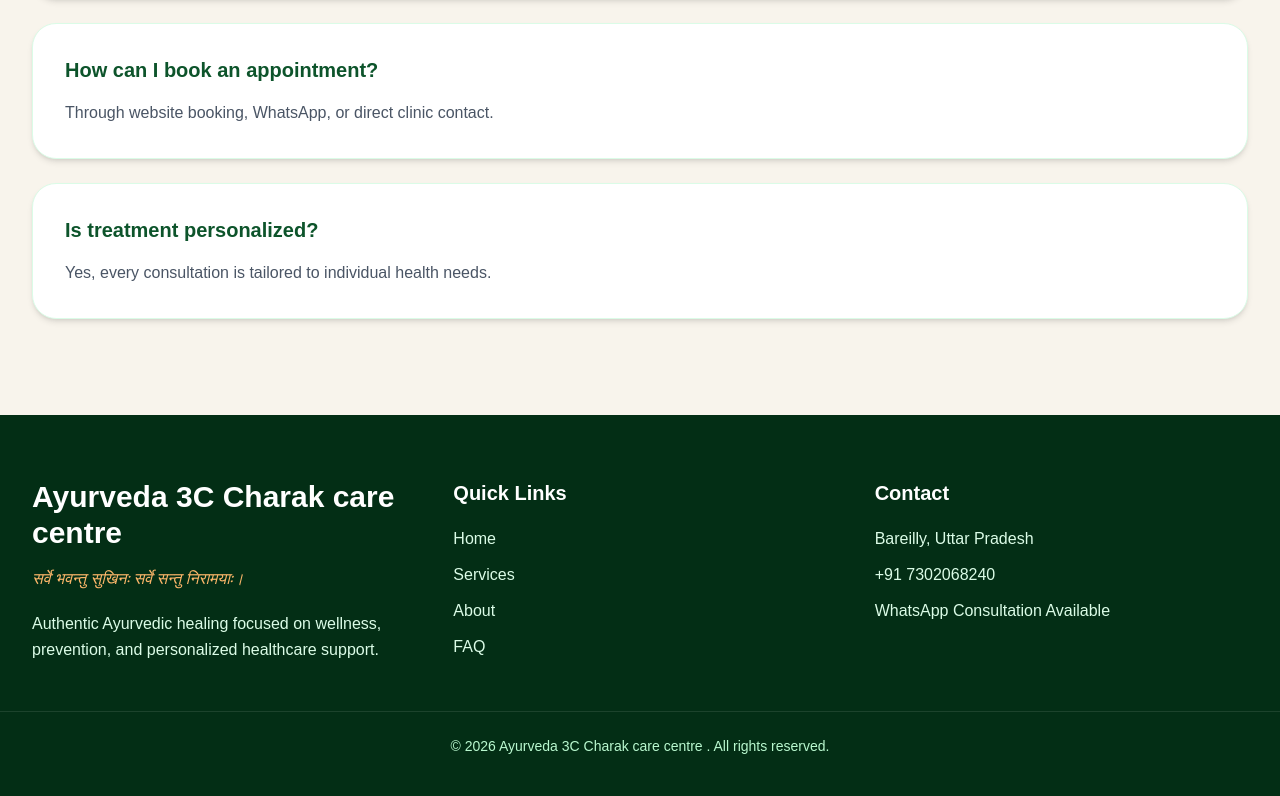
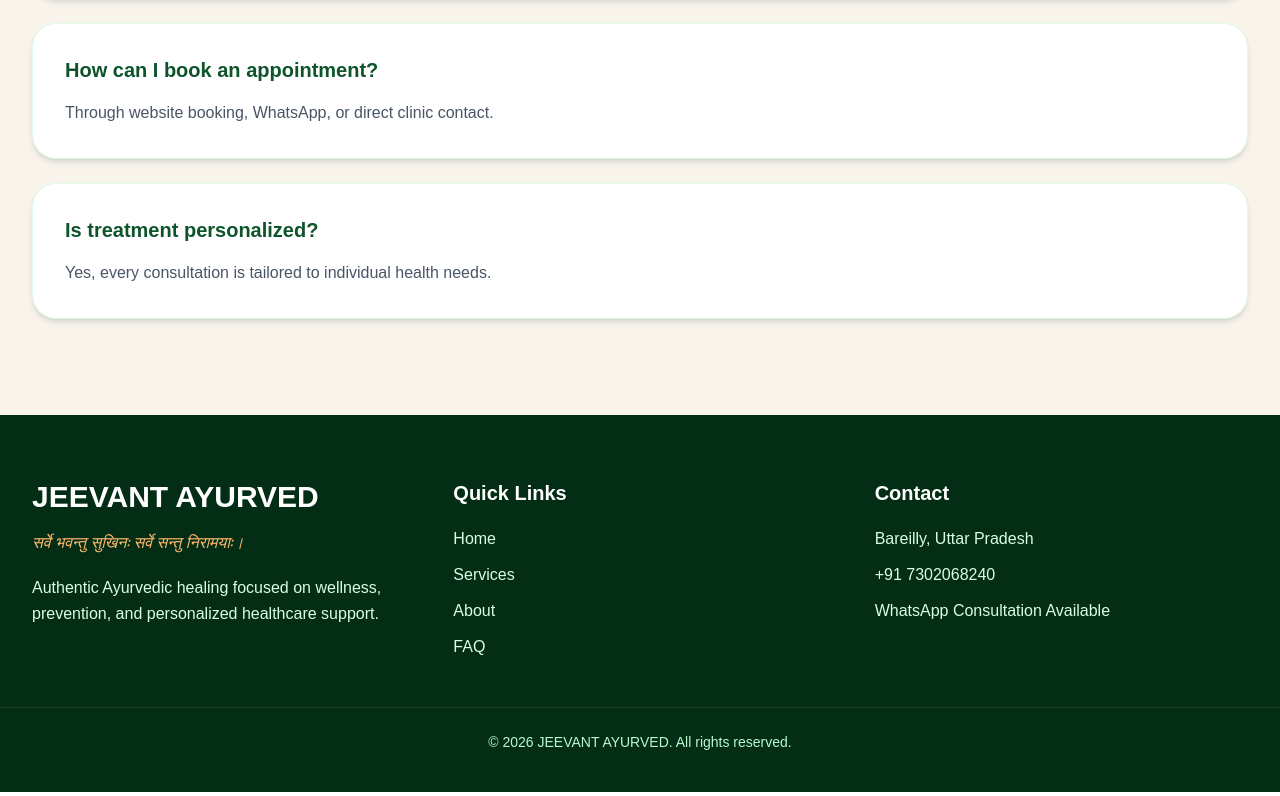
Before and after one commit to thakurutkars/charak-care-center, a Next.js app: page / in a window 1280 px wide. Shown: the part 7575-8371 px from the top of the page. Built offline with nearby package versions, Linux system fonts and the light colour scheme.

Commit message:
Renamed website to JEEVANT AYURVED

```diff
--- a/components/Footer.tsx
+++ b/components/Footer.tsx
@@ -4,7 +4,7 @@ export default function Footer() {
       <div className="max-w-7xl mx-auto px-8 grid md:grid-cols-3 gap-12">
         <div>
           <h3 className="text-3xl font-bold">
-            Ayurveda 3C Charak care centre
+            JEEVANT AYURVED
           </h3>
 
           <p className="mt-4 text-orange-300 italic">
@@ -48,7 +48,7 @@ export default function Footer() {
       </div>
 
       <div className="border-t border-white/10 mt-12 pt-6 text-center text-green-200 text-sm">
-        © 2026 Ayurveda 3C Charak care centre . All rights reserved.
+        © 2026 JEEVANT AYURVED. All rights reserved.
       </div>
     </footer>
   );
```
